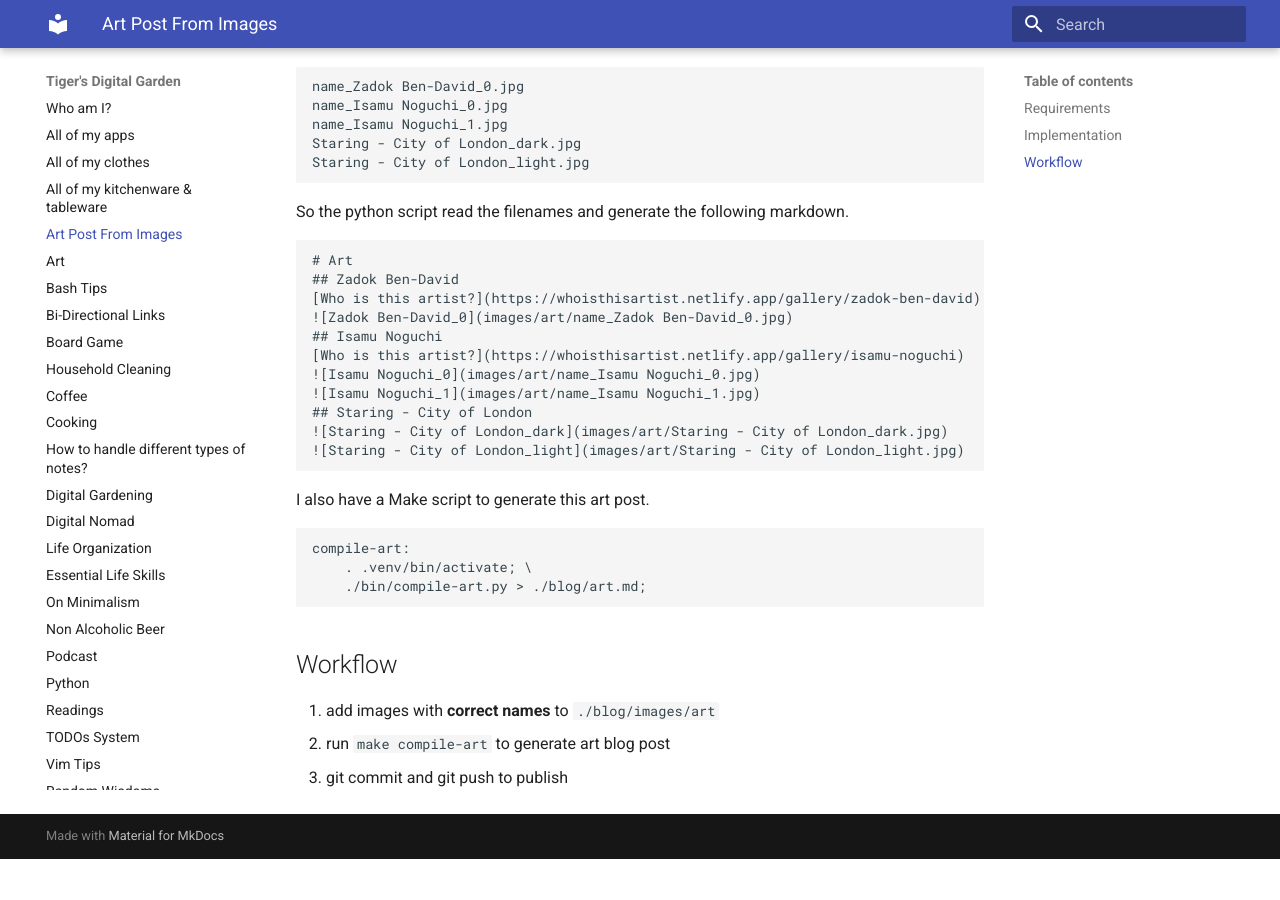
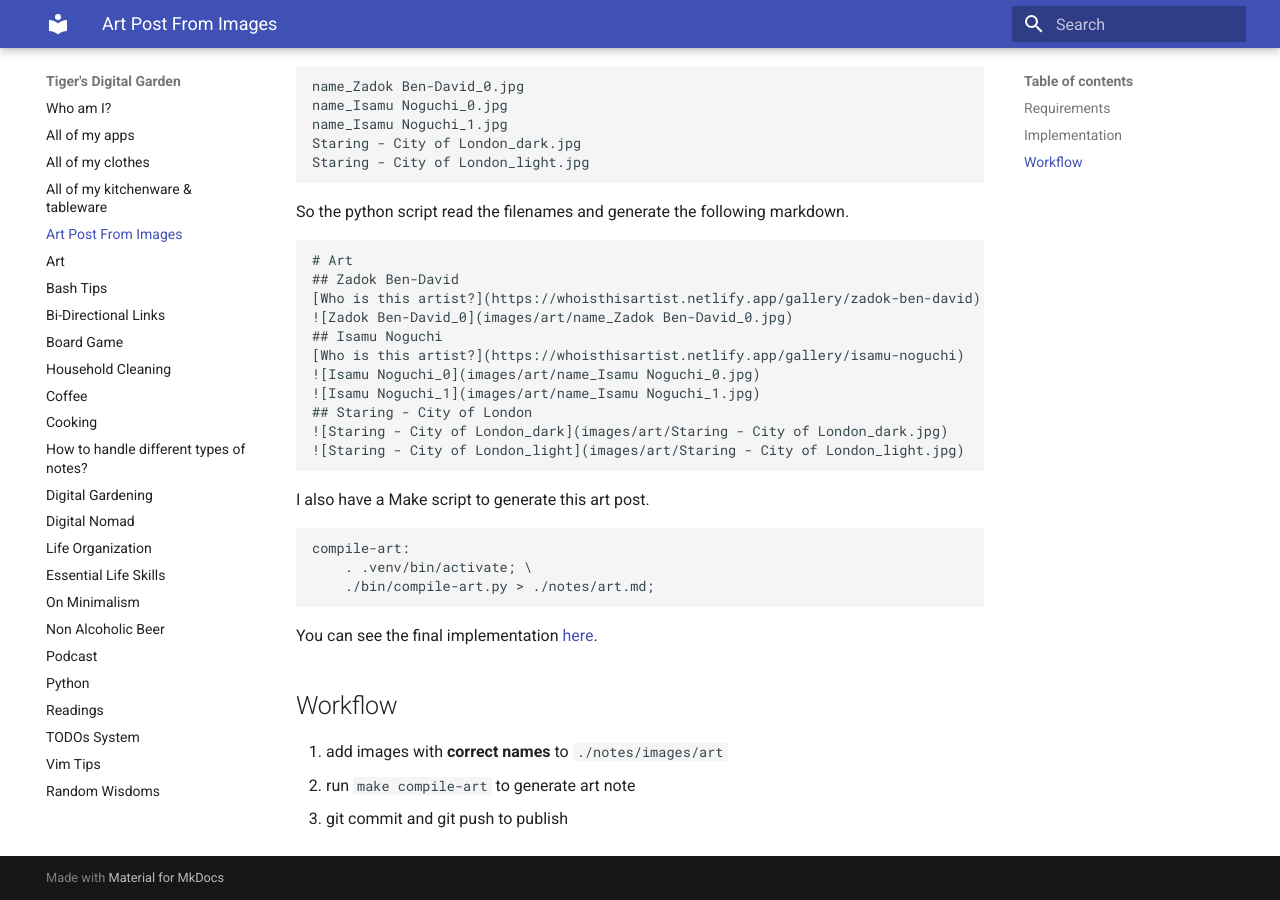
Before and after one commit to ynotstartups/notes, an MkDocs documentation site: the page built from notes/art-post-from-images.md, in a window 1280 px wide and 900 px high, scrolled down 690 px. Built offline with MkDocs 1.6.1 and Material for MkDocs 9.7.7, drawn with Linux system fonts in a browser that asks for light colours; before the commit the page ends 1549 px from its top, so only the background shows below that; some of the changed text lies outside the part shown.

Commit message:
rename blog to note

````diff
--- a/notes/art-post-from-images.md
+++ b/notes/art-post-from-images.md
@@ -1,8 +1,8 @@
 # Art Post From Images
 
-This describes how to generate the [art](art.md) blog post from images.
+This describes how to generate the [art](art.md) note from images.
 
-The purpose is to simplify the creation of art blog post.
+The purpose is to simplify the creation of art note.
 
 ## Requirements
 
@@ -48,11 +48,13 @@ I also have a Make script to generate this art post.
 ```
 compile-art:
 	. .venv/bin/activate; \
-	./bin/compile-art.py > ./blog/art.md;
+	./bin/compile-art.py > ./notes/art.md;
 ```
+
+You can see the final implementation [here](https://github.com/ynotstartups/notes/blob/main/bin/compile-art.py).
 
 ## Workflow
 
-1. add images with **correct names** to `./blog/images/art`
-1. run `make compile-art` to generate art blog post
+1. add images with **correct names** to `./notes/images/art`
+1. run `make compile-art` to generate art note
 1. git commit and git push to publish
````
